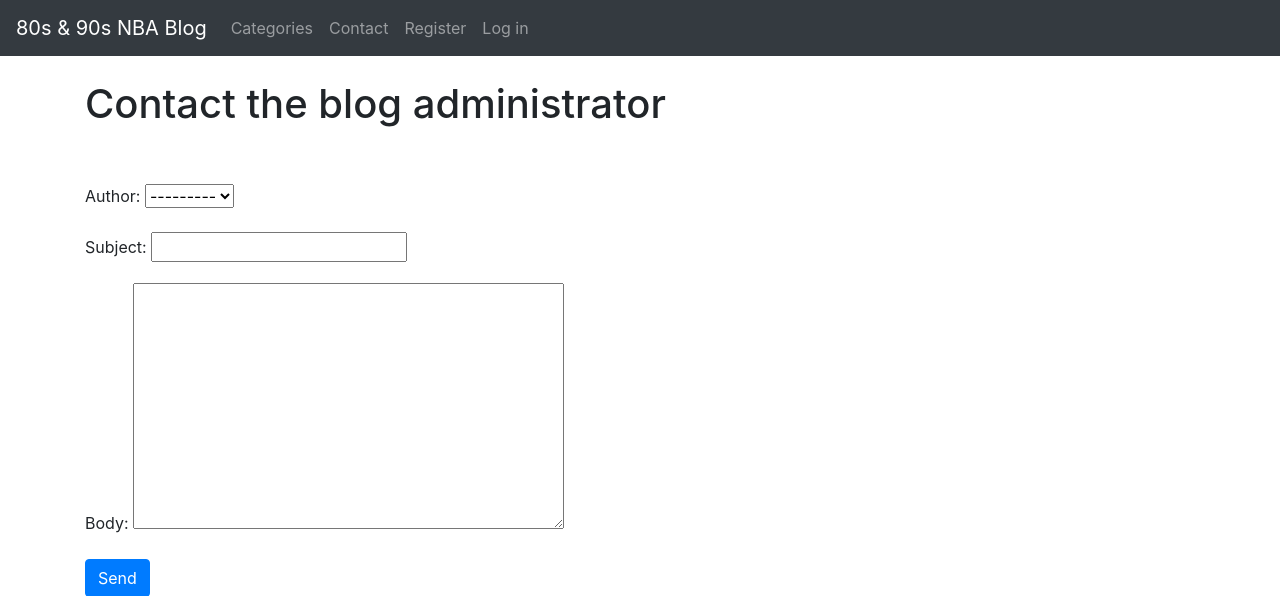
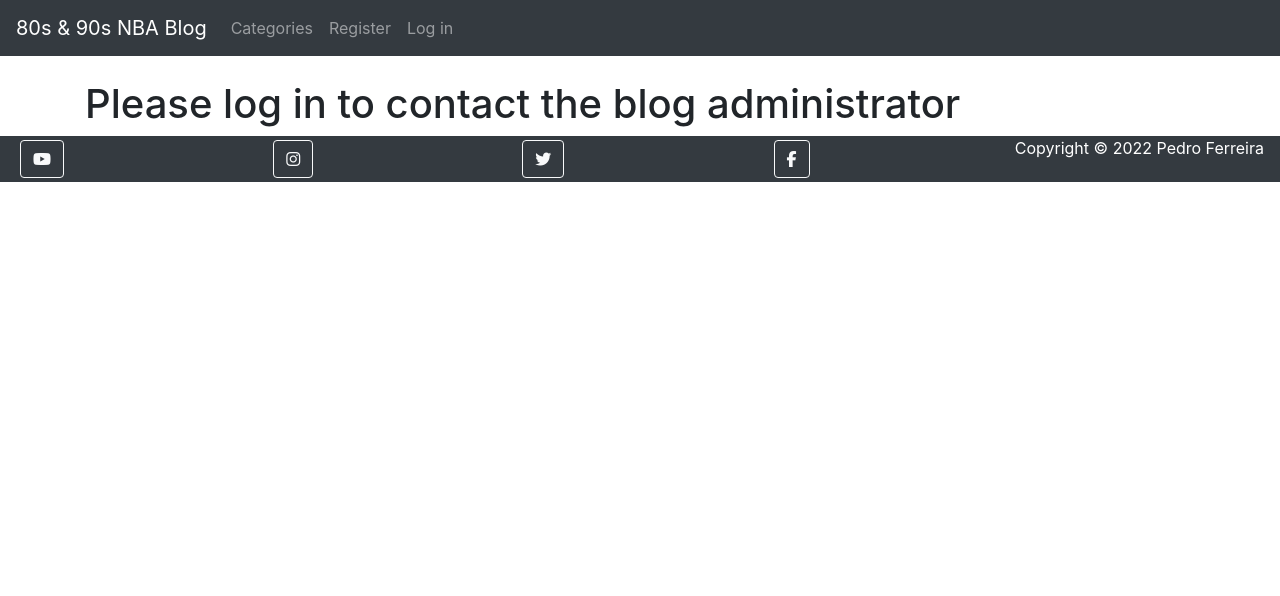
Before and after one commit to Code-Institute-Submissions/i-love-this-game, a Django app: page /contact in a window 1280 px wide. Shown: the top 596 px of the page. Run offline with Django 4.2, Linux system fonts and the light colour scheme; some libraries are stand-ins or nearby versions.

Commit message:
Add authentication to the Contact functionality

```diff
--- a/theblog/templates/base.html
+++ b/theblog/templates/base.html
@@ -58,10 +58,6 @@
                         <a class="nav-link" href="{% url 'category-list' %}">Categories</a>
                     </li>
                     {% endif %}
-                    <!-- Contact -->
-                    <li class="nav-item">
-                        <a class="nav-link" href="{% url 'contact' %}">Contact</a>
-                    </li>
                     <!-- Authentication -->
                     {% if user.is_authenticated %}
                         <!-- Create new post -->
@@ -71,6 +67,10 @@
                         <!-- Create new category -->
                         <li class="nav-item">
                             <a class="nav-link" href="{% url 'add_category' %}">Create Category</a>
+                        </li>
+                        <!-- Contact -->
+                        <li class="nav-item">
+                            <a class="nav-link" href="{% url 'contact' %}">Contact</a>
                         </li>
                     {% else %}
                         <!-- Register -->
--- a/theblog/templates/contact.html
+++ b/theblog/templates/contact.html
@@ -3,6 +3,8 @@
 {% block content %}
 
 <!-- Form to contact blog administrator -->
+<!-- Authentication -->
+{% if user.is_authenticated %}
     <h1>Contact the blog administrator</h1>
     <br/><br/>
     <div class="form-group">
@@ -16,4 +18,7 @@
     <br/>
     <a href="{% url 'home' %}" class="btn btn-primary">Back</a>
     <br/><br/>
+{% else %}
+    <h1>Please log in to contact the blog administrator</h1>
+{% endif %}
 {% endblock %}
```
Lines whose indentation alone changed are shown as unchanged.
